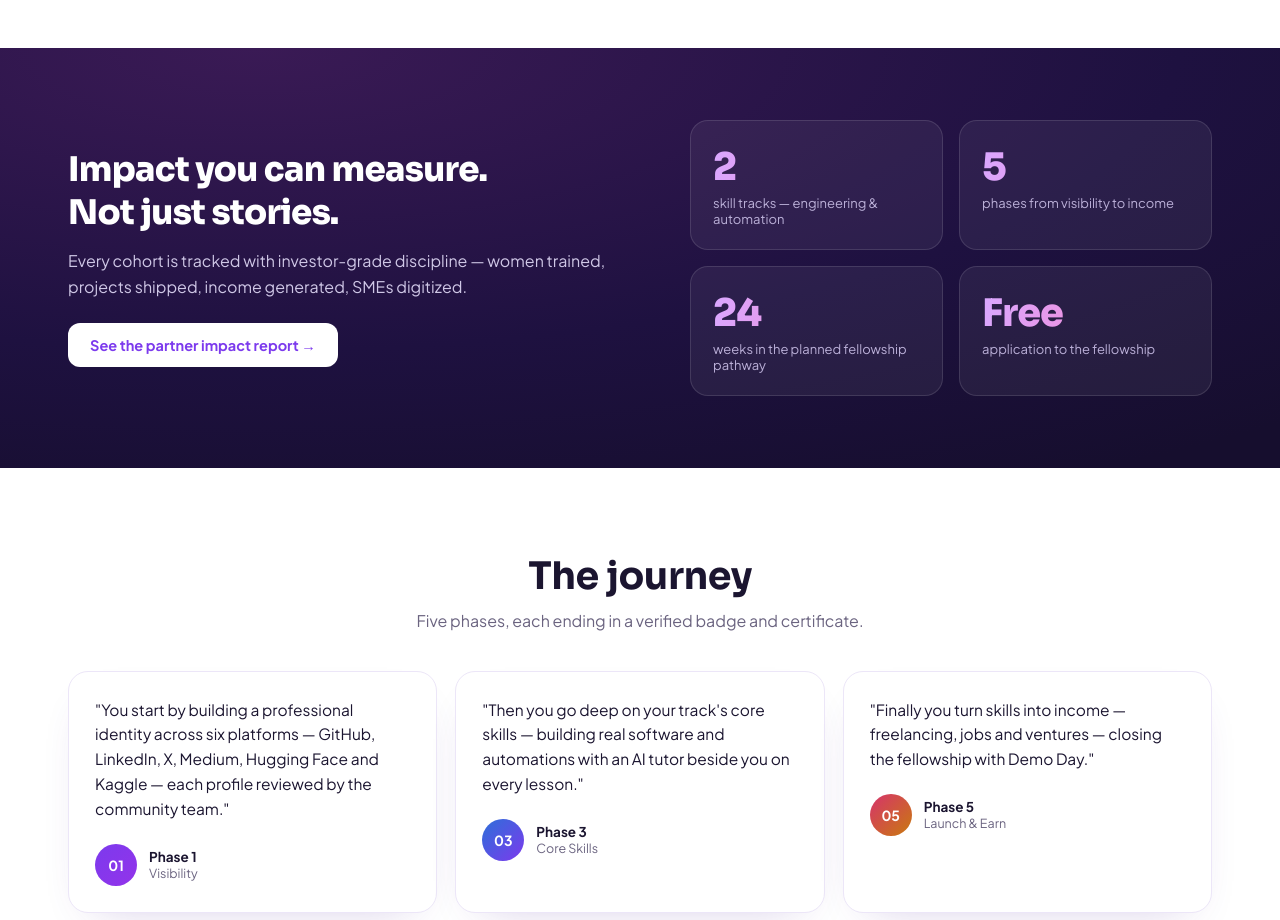
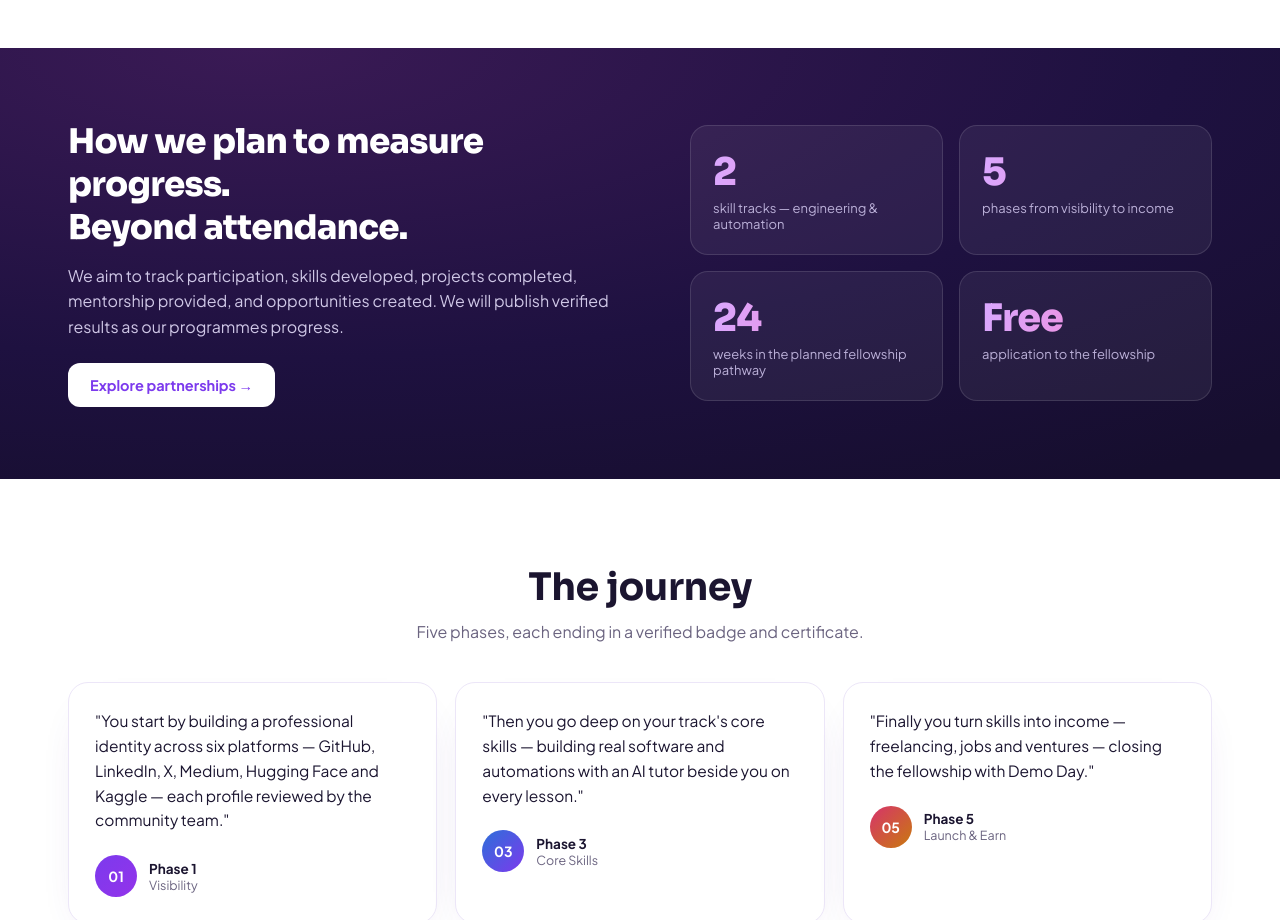
Before and after one commit to techascend-cohort-2/techascend-platform, a Next.js app: page / in a window 1280 px wide. Shown: the part 3120-4040 px from the top of the page. Built offline with nearby package versions, Linux system fonts and the light colour scheme; no server answers; the database is empty.

Commit message:
Improve public-site clarity and credibility: components/Impact.tsx

```diff
--- a/components/Impact.tsx
+++ b/components/Impact.tsx
@@ -8,16 +8,15 @@ export default function Impact() {
         <div className={styles.grid}>
           <div>
             <h2 className={styles.title}>
-              Impact you can measure.
+              How we plan to measure progress.
               <br />
-              Not just stories.
+              Beyond attendance.
             </h2>
             <p className={styles.lede}>
-              Every cohort is tracked with investor-grade discipline — women trained,
-              projects shipped, income generated, SMEs digitized.
+              We aim to track participation, skills developed, projects completed, mentorship provided, and opportunities created. We will publish verified results as our programmes progress.
             </p>
             <a href="#partners" className={styles.cta}>
-              See the partner impact report →
+              Explore partnerships →
             </a>
           </div>
           <div className={styles.stats}>
```
